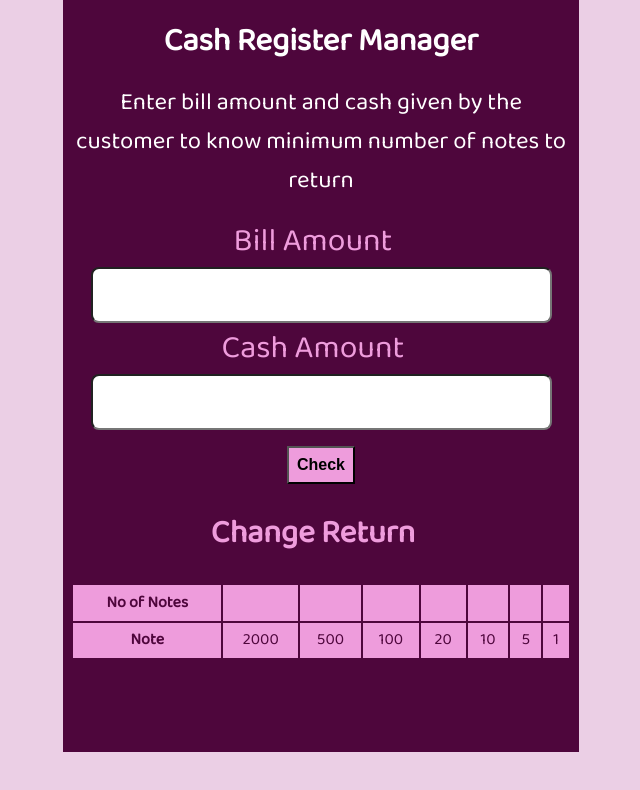
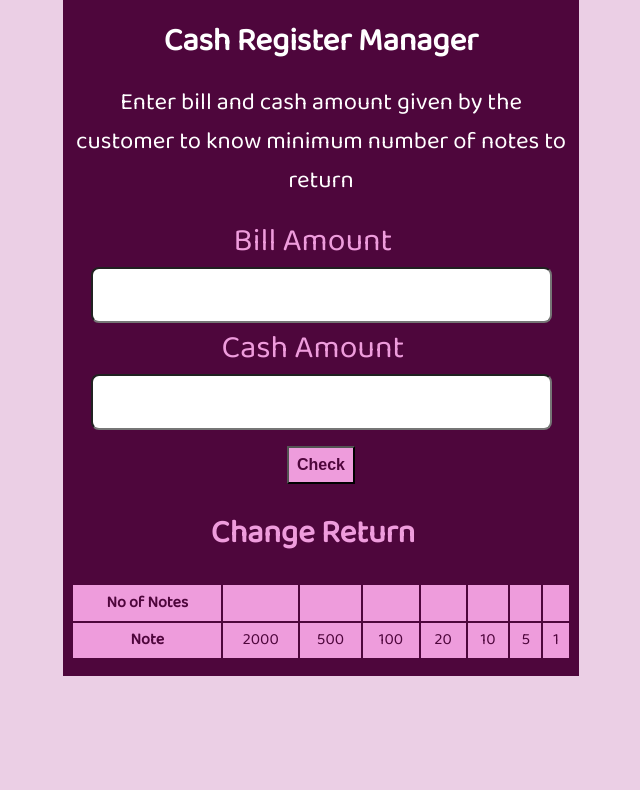
Before and after one commit to HardikN19/cash-register, a plain HTML site: page index.html in a window 1280 px wide. Shown: the whole page, without its empty margins (319-959 px from the left). Drawn offline with Linux system fonts and the light colour scheme.

Commit message:
style: improvement in style size

```diff
--- a/index.html
+++ b/index.html
@@ -14,7 +14,7 @@
 
     <div class="main">
         <h1>Cash Register Manager</h1>
-        <p>Enter bill amount and cash given by the customer to know minimum number of notes to return</p>
+        <p>Enter bill and cash amount given by the customer to know minimum number of notes to return</p>
         <div >
             <label for="bill">Bill Amount</label>
             <input type="number" class="bill-amount">
--- a/style.css
+++ b/style.css
@@ -19,7 +19,7 @@ body{
 
     width: 100%;
     max-width: 500px;
-    height: 90vh;
+    height: 100%;
     margin:auto;
     padding: 1rem 0.5rem;
 
@@ -58,7 +58,7 @@ button{
     font-size: 1rem;
     margin: 1rem auto 0;
     background-color: var(--faint-pink);
-    color: var(--dark-green);
+    color: var(--dark-pink);
     font-weight: bold;
 }
 
```
